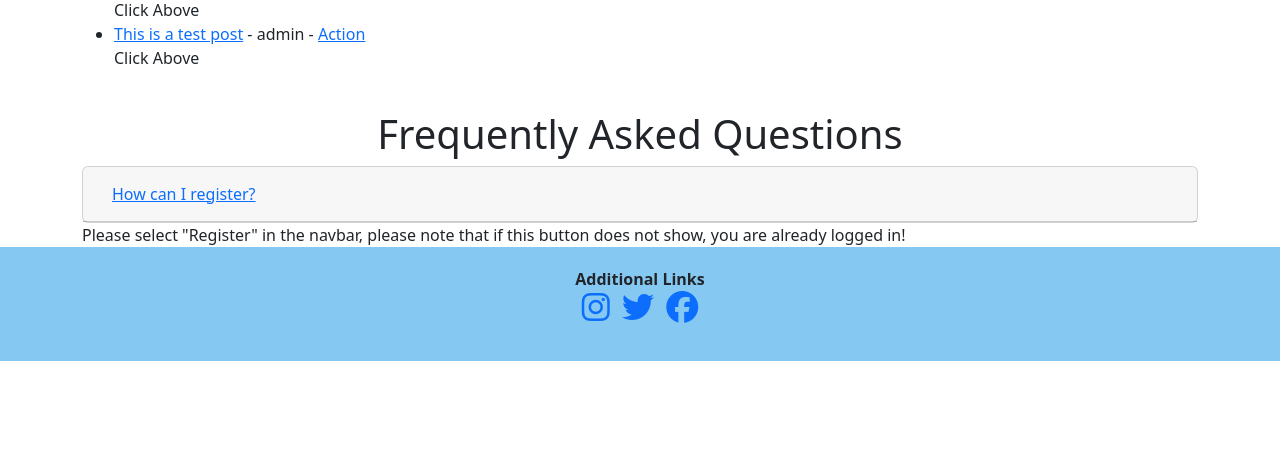
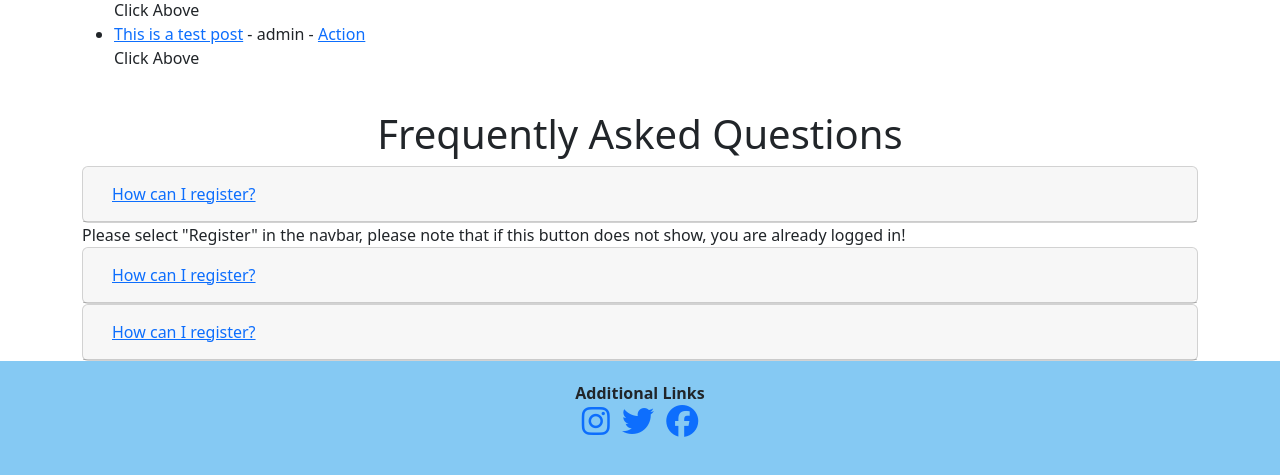
Before and after one commit to KeithBautista/watch-it, a Django app: page / in a window 1280 px wide. Shown: the part 2257-2732 px from the top of the page. Before the commit the page ends 2618 px from the top, so only its background shows below. Run offline with Django 3.2, Linux system fonts and the light colour scheme; data comes from the database, SQL or seed files in the repository; some libraries are stand-ins or nearby versions.

Commit message:
added in 2 additional placeholder accordions

```diff
--- a/watchit/templates/home.html
+++ b/watchit/templates/home.html
@@ -96,7 +96,41 @@
             Please select "Register" in the navbar, please note that if this button does not show, you are already logged in!
         </div>
     </div>
-    <!--End of Accordion One-->
+    <!--End of Accordion 1-->
+    <!--Start of Accordion 2-->
+    <div class="card">
+        <div class="card-header" id="headingTwo">
+            <h5 class="mb-0">
+                <button class="btn btn-link collapsed" type="button" data-toggle="collapse" data-target="#collapseTwo" aria-expanded="false" aria-controls="collapseTwo">
+                    How can I register?
+                </button>
+            </h5>
+        </div>
+    </div>
+
+    <div id="collapseTwo" class="collapse" aria-labelledby="headingTwo" data-parent="#accordionExample">
+        <div class="card-body">
+            Please select "Register" in the navbar, please note that if this button does not show, you are already logged in!
+        </div>
+    </div>
+    <!--End of Accordion 2-->
+    <!--Start of Accordion 3-->
+    <div class="card">
+        <div class="card-header" id="headingThree">
+            <h5 class="mb-0">
+                <button class="btn btn-link collapsed" type="button" data-toggle="collapse" data-target="#collapseThree" aria-expanded="false" aria-controls="collapseThree">
+                    How can I register?
+                </button>
+            </h5>
+        </div>
+    </div>
+
+    <div id="collapseThree" class="collapse" aria-labelledby="headingThree" data-parent="#accordionExample">
+        <div class="card-body">
+            Please select "Register" in the navbar, please note that if this button does not show, you are already logged in!
+        </div>
+    </div>
+    <!--End of Accordion 3-->
 
 </div>
 <!-- End of Accordion for FAQ-->
```
